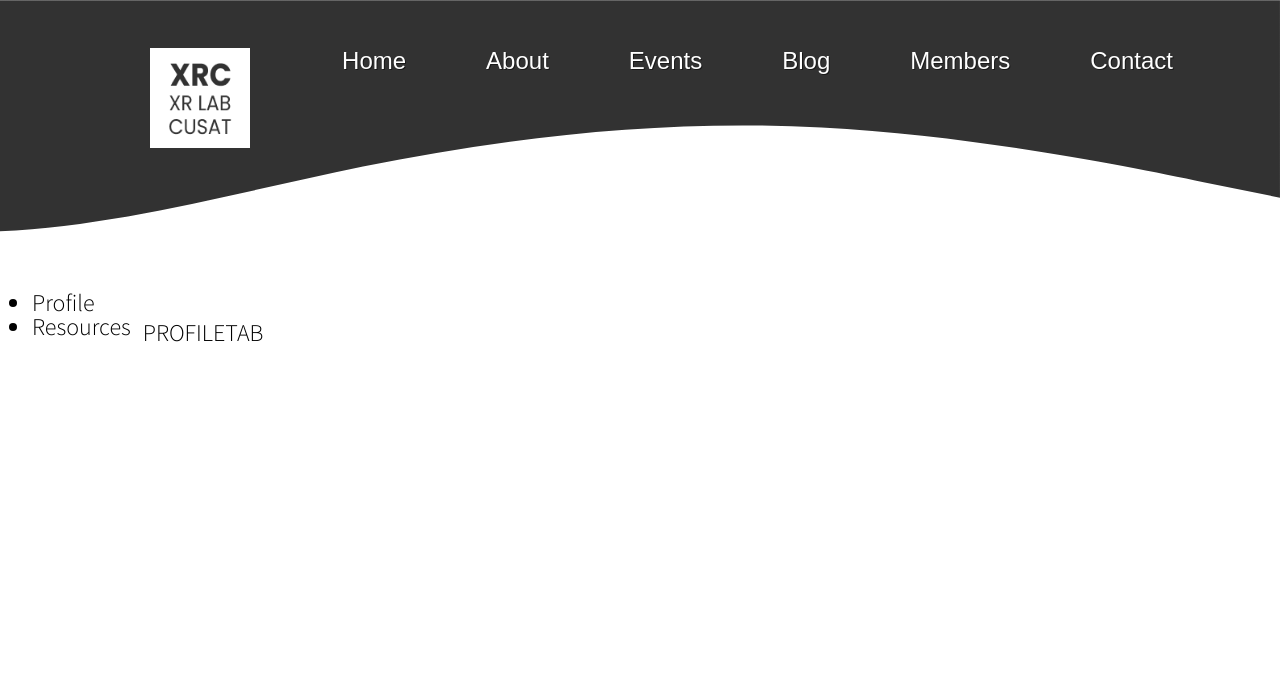
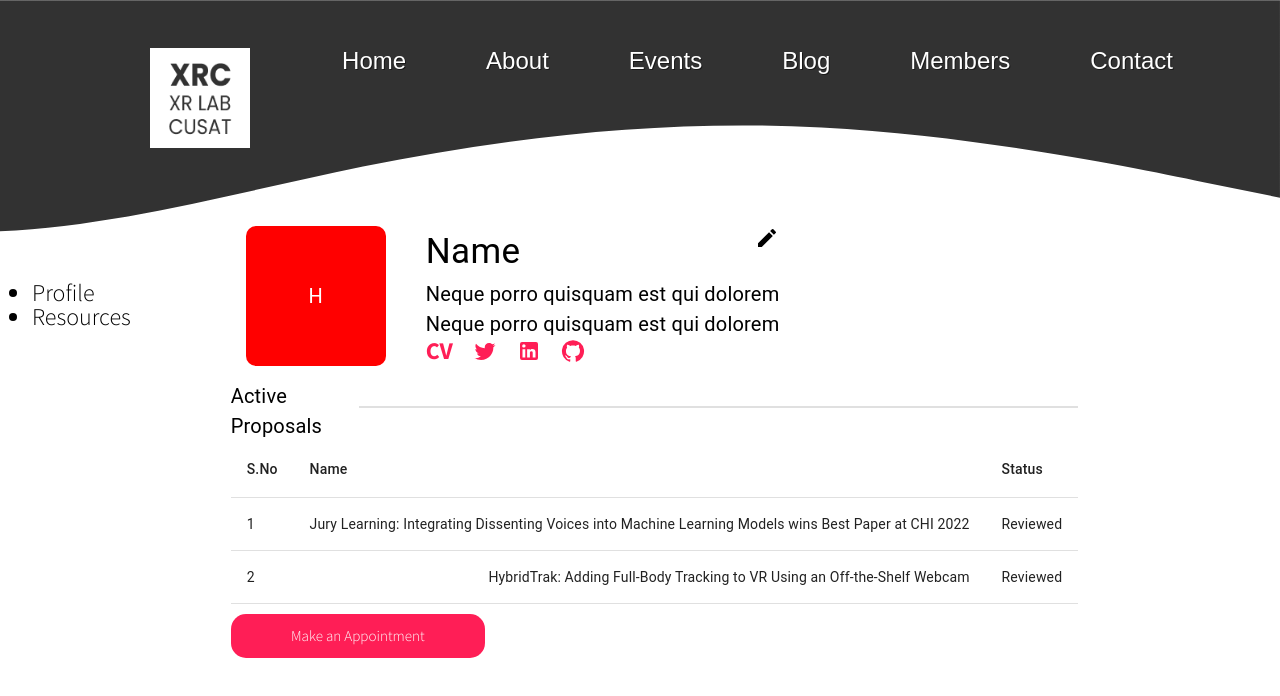
Before and after one commit to rohittp0/vr-world, a React app: page /dashboard in a window 1280 px wide. Shown: the top 696 px of the page. Built offline with nearby package versions, Linux system fonts and the light colour scheme.

Commit message:
profile-page

```diff
--- a/src/components/Profile/index.tsx
+++ b/src/components/Profile/index.tsx
@@ -1,13 +1,80 @@
 import React from "react";
+import {Avatar, Typography} from "@mui/material";
+import EditIcon from "@mui/icons-material/Edit";
+import TwitterIcon from "@mui/icons-material/Twitter";
+import LinkedInIcon from "@mui/icons-material/LinkedIn";
+import GitHubIcon from "@mui/icons-material/GitHub";
+import Table from "@mui/material/Table";
+import TableBody from "@mui/material/TableBody";
+import TableCell from "@mui/material/TableCell";
+import TableContainer from "@mui/material/TableContainer";
+import TableHead from "@mui/material/TableHead";
+import TableRow from "@mui/material/TableRow";
+import Paper from "@mui/material/Paper";
+
+// function createData(number, item, qty, price)
+// {
+//  return {number, name, status};
+// }
+//
+// const rows = [
+//  createData(1, "Jury Learning: Integrating Dissenting Voices into Machine Learning Models wins Best Paper at CHI 2022", "Reviewed"),
+//  createData(2, "HybridTrak: Adding Full-Body Tracking to VR Using an Off-the-Shelf Webcam", "Reviewed"),
+// ];
 const Profile = () =>
 {
   return (
-    <>
+      <div className="prfcontainer">
+           <div className="profile_head">
+            <Avatar sx={{ width: 140, height: 140, backgroundColor:"red", borderRadius:"10px" }}>H</Avatar>
+             <div className="profile_info">
+               <div className="prfsub"> <Typography  sx={{ fontSize: 35 }}>Name</Typography><EditIcon/></div>
+                <Typography  sx={{ fontSize: 20}}>Neque porro quisquam est qui dolorem</Typography>
+                 <Typography  sx={{ fontSize: 20}}>Neque porro quisquam est qui dolorem</Typography>
+               <div className="social_icons">
+                 <span className="cv">CV</span>
+                 <TwitterIcon sx={{color:"#FF1E56"}}/>
+                 <LinkedInIcon sx={{color:"#FF1E56"}}/>
+                 <GitHubIcon sx={{color:"#FF1E56"}}/>
+                 </div>
+                </div>
+          </div>
+          <div className="proposals">
+            <Typography sx={{ fontSize: 20}}>Active Proposals</Typography>
+           <div className="prfdivider"/>
+           </div>
+             <div className="proptable">
+           <TableContainer>
+                <Table>
+                  <TableHead>
+                    <TableRow>
+                      <TableCell>S.No</TableCell>
+                      <TableCell>Name</TableCell>
+                      <TableCell>Status</TableCell>
+                    </TableRow>
+                  </TableHead>
+                  <TableBody>
+                      <TableRow>
+                        <TableCell component="th" scope="row">
+                             1
+                        </TableCell>
+                        <TableCell align="right">Jury Learning: Integrating Dissenting Voices into Machine Learning Models wins Best Paper at CHI 2022</TableCell>
+                        <TableCell align="right">Reviewed</TableCell>
+                      </TableRow>
+                       <TableRow>
+                      <TableCell component="th" scope="row">
+                           2
+                      </TableCell>
+                      <TableCell align="right">HybridTrak: Adding Full-Body Tracking to VR Using an Off-the-Shelf Webcam</TableCell>
+                      <TableCell align="right">Reviewed</TableCell>
+                    </TableRow>
+                  </TableBody>
+                </Table>
+              </TableContainer>
+              </div>
+                                      <input type="button" className="prfbutton" value="Make an Appointment"/>
+      </div>
 
-      <div className="container">
-      PROFILETAB
-      </div>
-    </>
   );
 };
 
--- a/src/index.css
+++ b/src/index.css
@@ -111,7 +111,7 @@ body {
 .cv {
   text-decoration: none;
   font-weight: bold;
-  color:#0A58CA;
+  color:#FF1E56;
 }
 a {
   text-decoration: none;
--- a/src/pages/login/index.css
+++ b/src/pages/login/index.css
@@ -3,8 +3,7 @@
     display:flex;
     justify-content: center;
     text-align: center;
-
-  align-items: center;
+     align-items: center;
 
 }
 .welcome
@@ -21,7 +20,7 @@
 }
 .divider {
     padding: 0 30px;
-    background-color: #FF1E56;
+    background-color: #32323226;
     height: 3px;
     width: 83%;
     margin-top: 17px;
--- a/src/pages/login/index.tsx
+++ b/src/pages/login/index.tsx
@@ -39,8 +39,8 @@ export default function Login()
 
 
                             </div>
-                        <div classname="button"></div>
-                        <input type="button" class="button" value="Log in"/>
+
+                               <input type="button" className="button" value="Log in"/>
 
                     </form>
                 </div>
--- a/src/styles/dash.css
+++ b/src/styles/dash.css
@@ -1,9 +1,51 @@
 .dashmain{
     display: flex;
     justify-content: flex-start;
-
+    gap:100px;
+}
+.profile_head {
+    display: flex;
+    gap: 10px;
 }
 .dashbar{
+    margin-top: -10px;
+}
+.prfcontainer{
+    margin-top: -80px;
+}
+
+.prfbutton
+{
+    margin-top: 10px;
+    background-color:#FF1E56;
+    border-radius: 15px;
+    border: none;
+    color: white;
+    text-align: center;
+    text-decoration: none;
+    font-size: 15px;
+    width:30%;
+}
+.profile_head>div{
+    margin:15px;
+}
+.social_icons{
+    display:flex;
+    gap:20px;
+}
+.prfsub{
+    display:flex;
+    justify-content: space-between;
+}
+.prfdivider{
+    padding: 0 30px;
+    background-color: rgba(50, 50, 50, 0.15);
+    height: 2px;
+    width: 100%;
+    margin-top: 25px;
+}
+.proposals{
+    display:flex;
 }
 @media only screen and (max-width: 450px){
     .dashmenu{
```
